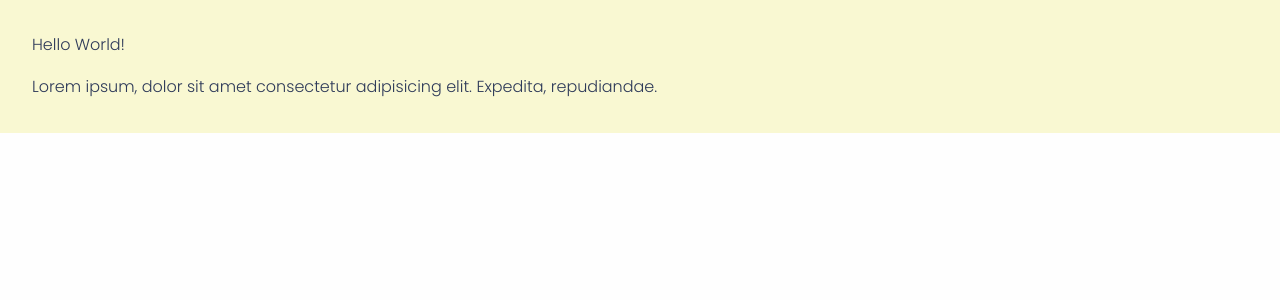
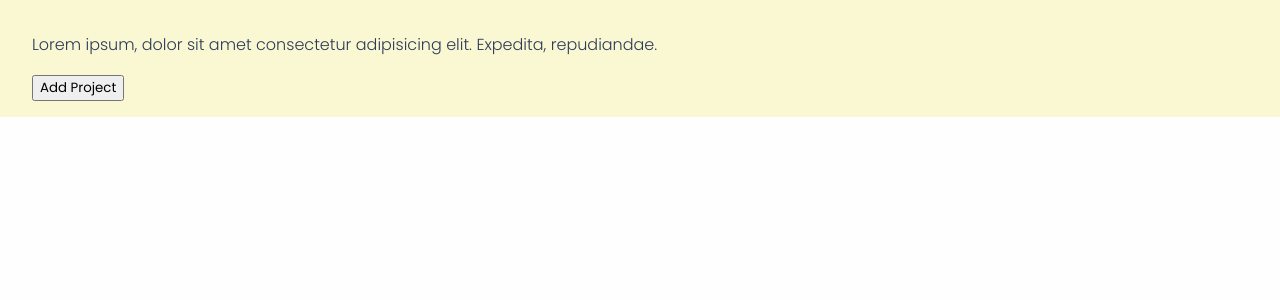
Before and after one commit to nameiswing/taskmeister, a React (Vite) app in the folder client/: page / in a window 1280 px wide. Shown: the top 300 px of the page. Built offline with nearby package versions, Linux system fonts and the light colour scheme.

Commit message:
added redux(state-management) boiler plate

```diff
--- a/client/package.json
+++ b/client/package.json
@@ -10,7 +10,10 @@
     "axios": "^0.24.0",
     "react": "^17.0.2",
     "react-dom": "^17.0.2",
-    "react-icons": "^4.3.1"
+    "react-icons": "^4.3.1",
+    "react-redux": "^7.2.6",
+    "redux": "^4.1.2",
+    "redux-thunk": "^2.4.1"
   },
   "devDependencies": {
     "@vitejs/plugin-react": "^1.0.7",
--- a/client/src/App.jsx
+++ b/client/src/App.jsx
@@ -1,15 +1,23 @@
-import { useDataContext } from './context/ContextProvider';
+import { useSelector, useDispatch } from "react-redux";
+import { bindActionCreators } from "redux";
+import actionCreators from "./state-manager/action-creators/project-creator"
 import { app, text } from "./styles/app.module.css";
 
 const App = () => {
 
-    const { state } = useDataContext();
-    console.log(state)
+    const { project } = useSelector( state => state );
+    const AC = bindActionCreators(actionCreators, useDispatch());
+    const { newProject } = AC;
+
+    console.log(project);
 
     return (
         <div className={`${app} ${text}`}>
-            <p>{state}</p>
+            <p>{project}</p>
             <p>Lorem ipsum, dolor sit amet consectetur adipisicing elit. Expedita, repudiandae.</p>
+            <button onClick={ () => newProject("Hello!")}>
+                Add Project
+            </button>
         </div>
     )
 }
--- a/client/src/context/ContextProvider.jsx
+++ /dev/null
@@ -1,27 +0,0 @@
-import React, { useContext, useState } from "react";
-
-const Data = React.createContext();
-export const useDataContext = () => useContext(Data);
-
-//CONTEXT PROVIDER COMPONENT
-const Context = ({ children }) => {
-
-    const [ state, setState ] = useState('Hello World!'); //sample state only
-
-    const allStates = {
-        state, setState
-    };
-
-    return (
-        <Data.Provider value={allStates}>
-            { children }
-        </Data.Provider>
-    )
-}
-
-export default Context
-
-
-//NOTES:
-// If there's a state that you think will be used by many components, add them inside the function using the useState hook.
-// For the state to be successfully used, put that state inside the allStates object including the "set" function.
--- /dev/null
+++ b/client/src/state-manager/action-creators/project-creator.js
@@ -0,0 +1,7 @@
+const newProject = (project) => {
+    return dispatch => {
+        dispatch({ type: 'NEW_PROJECT', payload: project }); //project must be an object
+    }
+}
+
+export default { newProject };
--- /dev/null
+++ b/client/src/state-manager/reducers/index.js
@@ -0,0 +1,8 @@
+import { combineReducers } from "redux";
+import projectReducer from "./project-reducer";
+
+const reducers = combineReducers({
+    project: projectReducer
+})
+
+export default reducers;
--- /dev/null
+++ b/client/src/state-manager/reducers/project-reducer.js
@@ -0,0 +1,10 @@
+const reducer = (state = [], action) => {
+    switch (action.type) {
+        case 'NEW_PROJECT':
+            return state = [...state, action.payload];
+        default:
+            return state;
+    }
+};
+
+export default reducer;
--- /dev/null
+++ b/client/src/state-manager/store.js
@@ -0,0 +1,7 @@
+import { applyMiddleware, createStore } from 'redux';
+import thunk from 'redux-thunk';
+import reducers from './reducers/';
+
+export const store = createStore(
+    reducers, {}, applyMiddleware(thunk)
+)
```
Also changed, not shown: client/src/main.jsx (+4 -3 lines), 1 other file (tests, documents, lock files or other folders).
